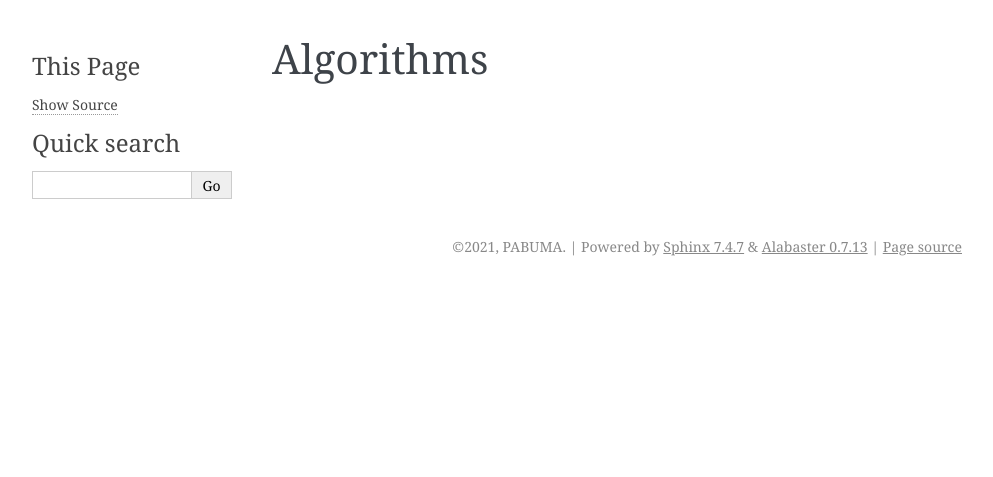
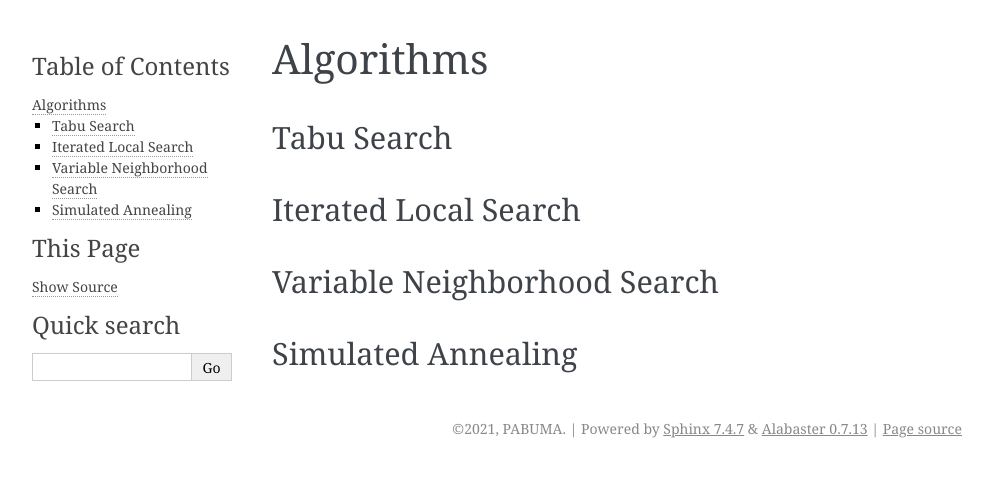
Before and after one commit to PABUMA/RyuQ, a Sphinx documentation site: the page built from docs/metaheuristics.rst, in a window 1280 px wide. Shown: the top 477 px of the page, without its empty margins (148-1141 px from the left). Built offline with Sphinx 7.4.7, drawn with Linux system fonts in a browser that asks for light colours.

Commit message:
Update documentation

```diff
--- a/docs/metaheuristics.rst
+++ b/docs/metaheuristics.rst
@@ -1,2 +1,14 @@
 Algorithms
 ==========
+
+Tabu Search
+-----------
+
+Iterated Local Search
+---------------------
+
+Variable Neighborhood Search
+----------------------------
+
+Simulated Annealing
+-------------------
```
